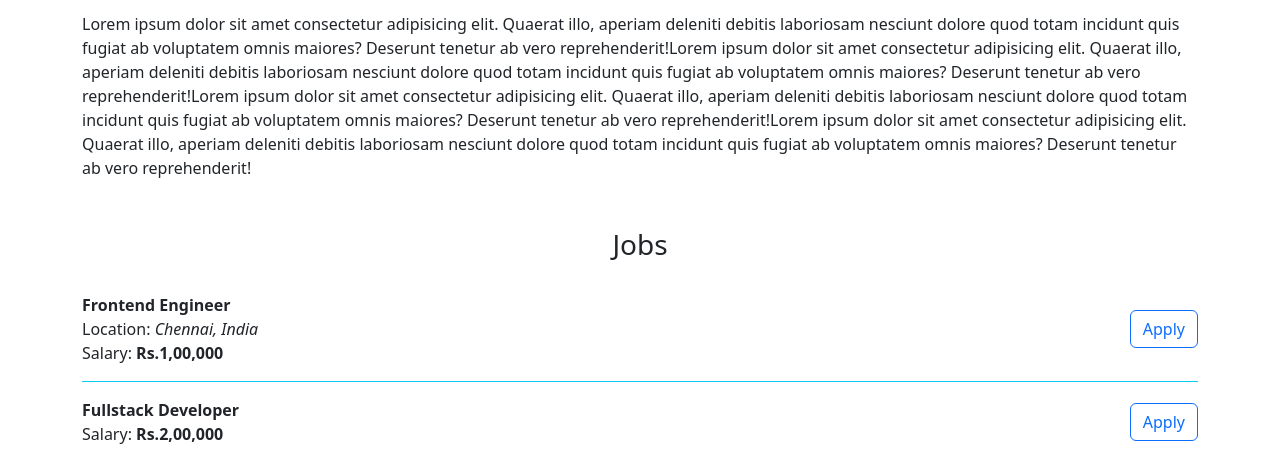
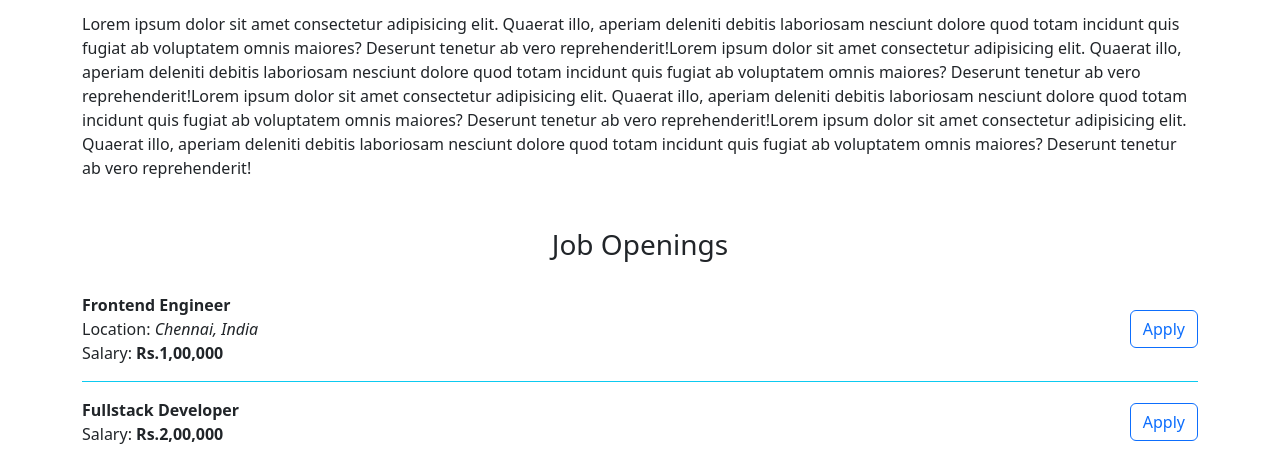
Before and after one commit to arvindh07/website_py, a Flask app: page / in a window 1280 px wide. Shown: the part 566-1024 px from the top of the page. Run offline with Flask 3, Linux system fonts and the light colour scheme.

Commit message:
copy change

```diff
--- a/templates/Home.html
+++ b/templates/Home.html
@@ -27,7 +27,7 @@
       </div>
 
       <div class="jobs my-5">
-        <h3 class="text-center mb-3">Jobs</h3>
+        <h3 class="text-center mb-3">Job Openings</h3>
         {% for job in jobs %}
           {% include "JobItem.html" %}
         {% endfor %}
```
